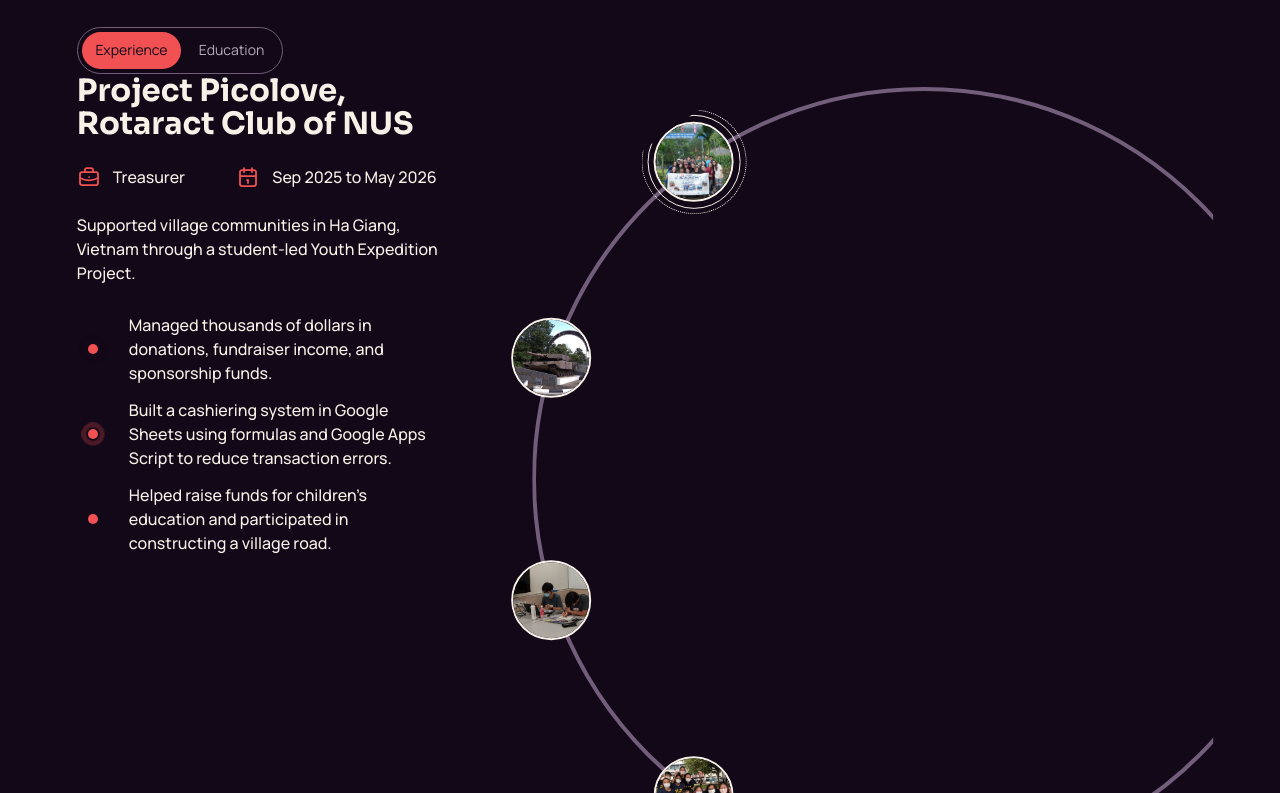
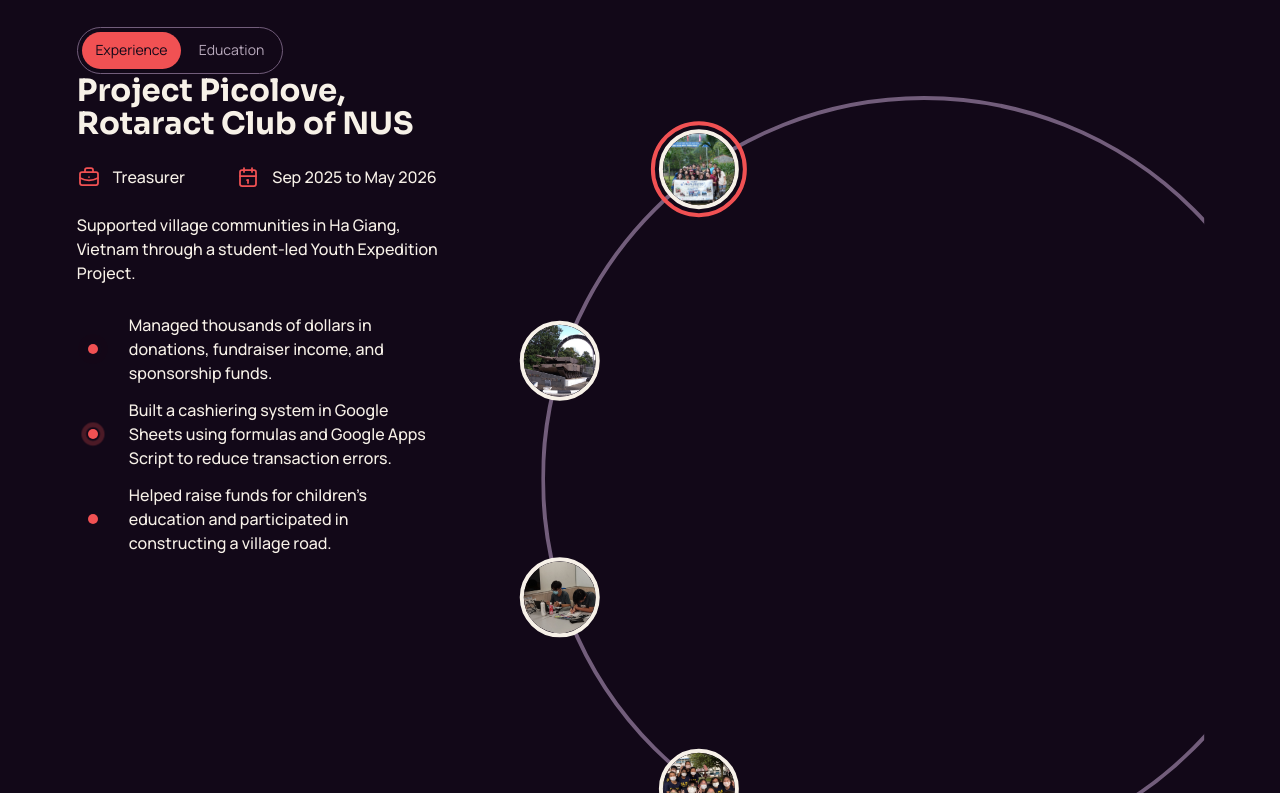
Before and after one commit to lingsongc/lingsongc.github.io, a React (Vite) app: page / in a window 1280 px wide. Shown: the part 2127-2920 px from the top of the page. Built offline with nearby package versions, Linux system fonts and the light colour scheme; a web font is replaced by a local one.

Commit message:
polish active event selector

```diff
--- a/src/sections/Experience.tsx
+++ b/src/sections/Experience.tsx
@@ -151,7 +151,7 @@
                                             key={event.id}
                                         >
                                             <button
-                                                className={`experience-event-button${activeEvent.id === event.id ? " experience-event-button-active" : ""}`}
+                                                className="experience-event-button"
                                                 type="button"
                                                 aria-label={event.title}
                                                 aria-pressed={activeEvent.id === event.id}
@@ -164,6 +164,14 @@
                                     );
                                 })}
                             </ol>
+                            <span
+                                className="experience-orbit-focus-marker"
+                                style={{
+                                    "--experience-event-angle": `${orbitFocusAngle}deg`,
+                                    "--experience-event-angle-inverse": `${-orbitFocusAngle}deg`,
+                                } as CSSProperties}
+                                aria-hidden="true"
+                            />
                         </div>
                         {activeEvents.map((event, index) => (
                             <span
--- a/src/style.css
+++ b/src/style.css
@@ -731,6 +731,7 @@
     --experience-content-boundary-x: calc(100cqw - var(--navigation-rail-inset) - var(--navigation-link-size) - var(--experience-rail-gap) - var(--experience-circle-size) / 2 - var(--experience-orbit-size) / 2);
     --experience-orbit-size: min(75vw, 108vh);
     --experience-planet-size: clamp(4.375rem, 6.25vw, 5.625rem);
+    --experience-planet-clearance: calc(var(--orbit-ring-width) + var(--orbit-ring-width) + 1px);
     --experience-content-gap: clamp(1rem, 2vw, 2rem);
     --experience-header-space: clamp(7.5rem, 14vh, 9.5rem);
     --experience-event-text-size: clamp(1rem, min(1.25vw, 2.1vh), 1.25rem);
@@ -946,7 +947,7 @@
 
 .experience-orbit-ring {
     position: absolute;
-    inset: calc(var(--experience-planet-size) / 2);
+    inset: calc(var(--experience-planet-size) / 2 + var(--experience-planet-clearance));
     clip-path: inset(0 var(--experience-ring-cutout) 0 0);
 }
 
@@ -956,13 +957,17 @@
     list-style: none;
 }
 
-.experience-event-orbit-item {
+.experience-event-orbit-item,
+.experience-orbit-focus-marker {
     position: absolute;
     top: 50%;
     left: 50%;
     transform: translate(-50%, -50%) rotate(var(--experience-event-angle))
-        translateY(calc((var(--experience-orbit-size) - var(--experience-planet-size)) / -2))
+        translateY(calc((var(--experience-orbit-size) - var(--experience-planet-size)) / -2 + var(--experience-planet-clearance)))
         rotate(var(--experience-event-angle-inverse));
+}
+
+.experience-event-orbit-item {
     transition: opacity 120ms ease;
 }
 
@@ -975,9 +980,11 @@
 .experience-event-button {
     position: relative;
     display: block;
+    box-sizing: border-box;
     width: var(--experience-planet-size);
+    overflow: hidden;
     padding: 0;
-    border: 2px solid var(--colour-text);
+    border: var(--orbit-ring-width) solid var(--colour-text);
     border-radius: 50%;
     aspect-ratio: 1;
     background-color: var(--colour-background);
@@ -992,19 +999,15 @@
     object-fit: cover;
 }
 
-.experience-event-button-active::before,
-.experience-event-button-active::after {
-    position: absolute;
-    content: "";
-    border: 1px solid var(--colour-text);
+.experience-orbit-focus-marker {
+    z-index: 1;
+    box-sizing: border-box;
+    width: var(--experience-planet-size);
+    outline: var(--orbit-ring-width) solid var(--colour-accent);
+    outline-offset: var(--orbit-ring-width);
     border-radius: 50%;
+    aspect-ratio: 1;
     pointer-events: none;
-}
-
-.experience-event-button-active::before { inset: -0.55rem; }
-.experience-event-button-active::after {
-    inset: -0.9rem;
-    border-style: dotted;
 }
 
 .experience-orbit-snap-point {
```
